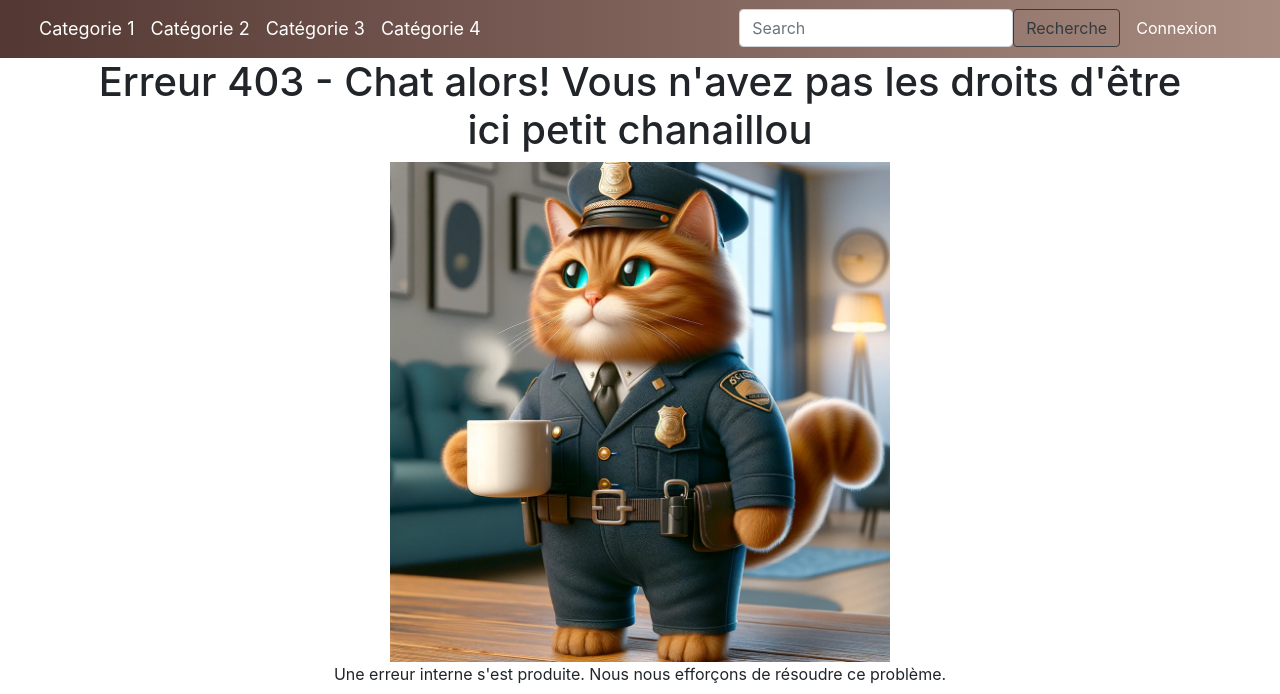
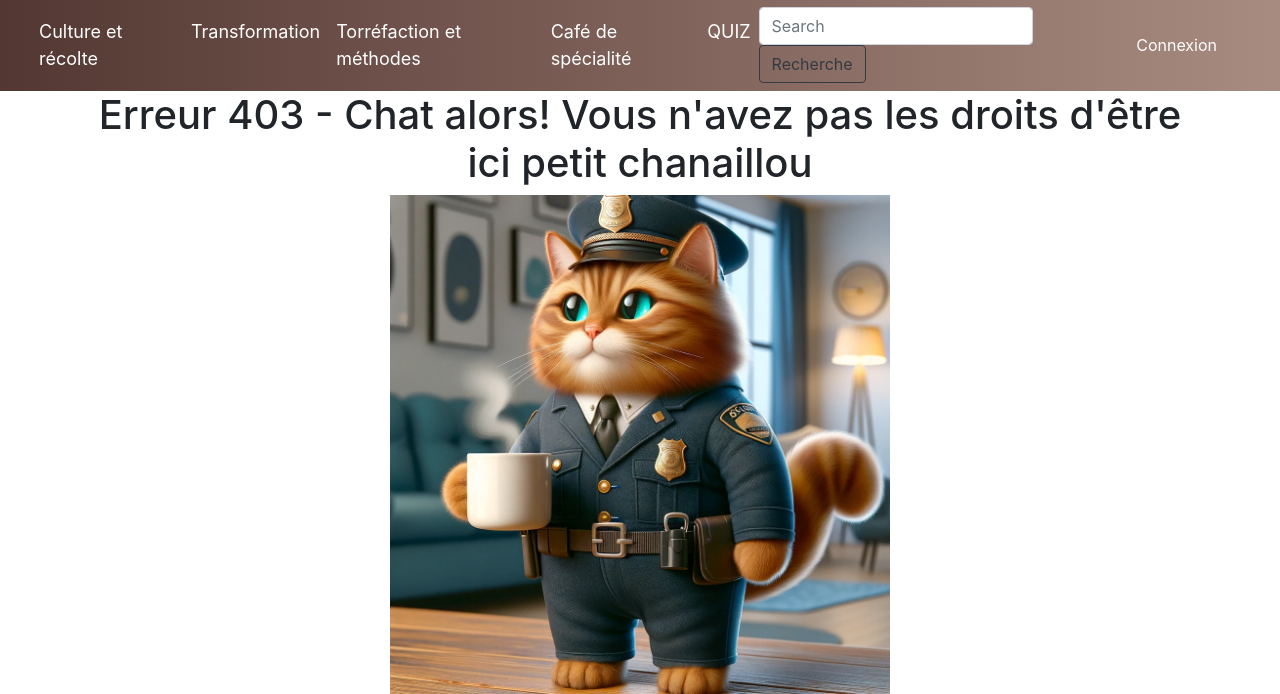
Before and after one commit to Aureliedjied/PROJET-12-COFFEE-LOVER, a Symfony app: template coffee-lover/templates/bundles/TwigBundle/Exception/error403.html.twig in a window 1280 px wide. Shown: the part 962-1656 px from the top of the page. Run offline with Twig, Linux system fonts and the light colour scheme; the template is opened without the code that fills it, so the values that code supplies are empty; some libraries are stand-ins or nearby versions.

Commit message:
MAJ navbar categories

```diff
--- a/coffee-lover/templates/base.html.twig
+++ b/coffee-lover/templates/base.html.twig
@@ -56,16 +56,19 @@
 				<div class="collapse navbar-collapse" id="navbarSupportedContent">
 					<ul class="navbar-nav me-auto mb-2 mb-lg-0">
 						<li class="nav-item">
-							<a class="nav-link" href="#">Categorie 1</a>
+							<a class="nav-link" href="#">Culture et récolte</a>
 						</li>
 						<li class="nav-item">
-							<a class="nav-link" href="#">Catégorie 2</a>
+							<a class="nav-link" href="#">Transformation</a>
 						</li>
 						<li class="nav-item">
-							<a class="nav-link" href="#">Catégorie 3</a>
+							<a class="nav-link" href="#">Torréfaction et méthodes</a>
 						</li>
 						<li class="nav-item">
-							<a class="nav-link" href="#">Catégorie 4</a>
+							<a class="nav-link" href="#">Café de spécialité</a>
+						</li>
+                        <li class="nav-item">
+							<a class="nav-link " href="#">QUIZ</a>
 						</li>
 					</ul>
 					<form class="d-none d-lg-flex form-inline ms-auto">
```
Also changed, not shown: coffee-lover/public/css/style.css (line endings or trailing spaces).
